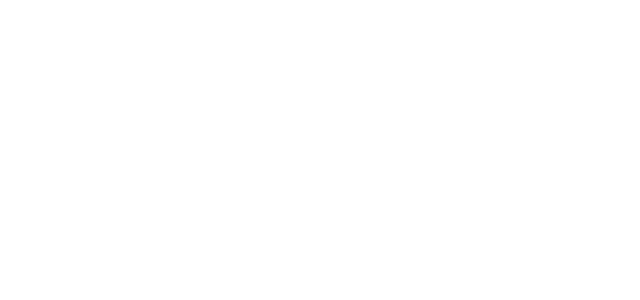
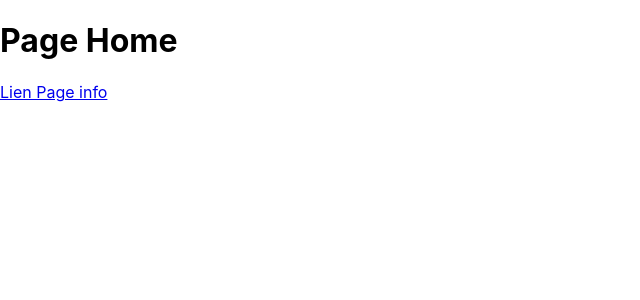
Before and after one commit to BenjaminDexant/hackathon-doctodev, a React (Create React App) app: page / in a window 1280 px wide. Shown: the top 300 px of the page, without its empty margins (0-640 px from the left). Built offline with nearby package versions, Linux system fonts and the light colour scheme.

Commit message:
mise en place router

```diff
--- a/src/App.js
+++ b/src/App.js
@@ -1,9 +1,18 @@
 import React from 'react';
+import { BrowserRouter as Router, Route, Switch } from 'react-router-dom';
+import Home from './Home';
+import Infos from './Infos';
 import './App.css';
 
 function App() {
   return (
-    <div className="App">
+    <div>
+      <Router>
+        <Switch>
+          <Route path="/" exact component={Home} />
+          <Route path="/Infos" exact component={Infos} />
+        </Switch>
+      </Router>
     </div>
   );
 }
--- /dev/null
+++ b/src/Home.js
@@ -0,0 +1,13 @@
+import React from 'react';
+import { Link } from 'react-router-dom';
+
+const Home = () => {
+    return (
+        <div>
+            <h1>Page Home</h1>
+            <Link to="Infos">Lien Page info</Link>
+        </div>
+    )
+}
+
+export default Home;
--- /dev/null
+++ b/src/Infos.js
@@ -0,0 +1,11 @@
+import React from 'react';
+
+const Infos = () => {
+    return (
+        <div>
+            <h1>Page info</h1>
+        </div>
+    )
+}
+
+export default Infos;
```
